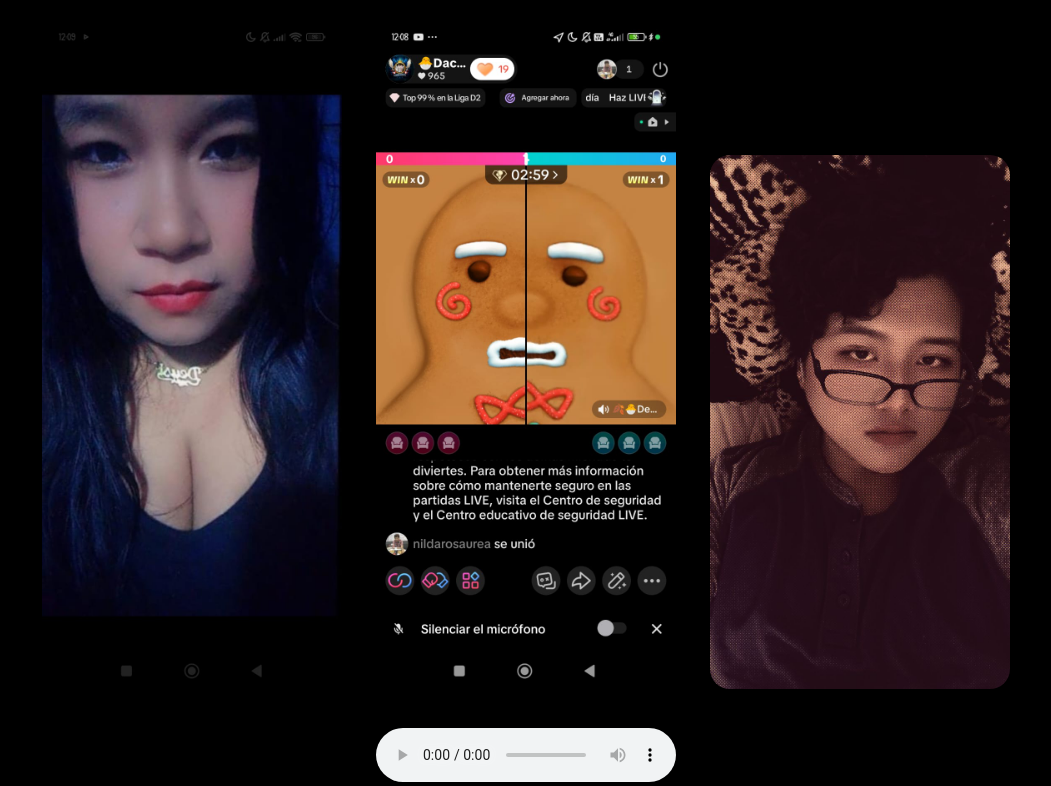
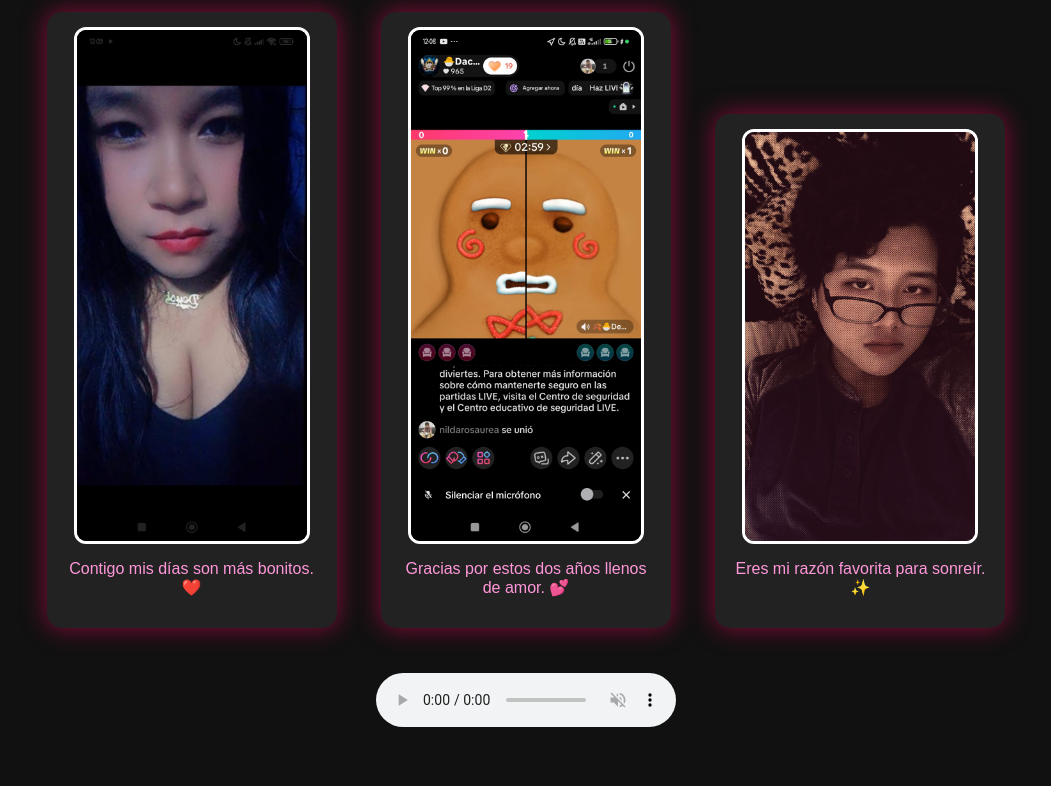
Before and after one commit to drackfaster134-jpg/amor, a plain HTML site: page love.html in a window 1280 px wide. Shown: the part 94-880 px from the top of the page, without its empty margins (114-1165 px from the left). After the commit the page ends 825 px from the top, so only its background shows below. Drawn offline with Linux system fonts and the light colour scheme.

Commit message:
Update love.html

```diff
--- a/love.html
+++ b/love.html
@@ -2,47 +2,81 @@
 <html lang="es">
 <head>
     <meta charset="UTF-8">
-    <title>Para ti ❤️</title>
+    <title>Para ti mi amor ❤️</title>
+
     <style>
         body {
             margin: 0;
-            background: black;
+            background: #111;
             color: white;
+            font-family: "Arial", sans-serif;
             text-align: center;
-            font-family: Arial;
         }
 
-        .contenedor {
-            padding-top: 20px;
+        h1 {
+            margin-top: 20px;
+            font-size: 2.2rem;
         }
 
-        img {
-            width: 300px;
-            height: auto;
-            border-radius: 20px;
-            margin: 15px;
+        .foto-box {
+            display: inline-block;
+            background: #222;
+            padding: 15px;
+            margin: 20px;
+            border-radius: 15px;
+            width: 260px;
+            box-shadow: 0 0 25px rgba(255, 0, 100, 0.5);
+            animation: aparecer 1s ease;
+        }
+
+        @keyframes aparecer {
+            from { opacity: 0; transform: scale(0.8); }
+            to { opacity: 1; transform: scale(1); }
+        }
+
+        .foto-box img {
+            width: 230px;
+            border-radius: 12px;
+            border: 3px solid white;
+        }
+
+        .mensaje {
+            margin-top: 12px;
+            font-size: 1rem;
+            color: #ff97d9;
         }
 
         audio {
-            margin-top: 20px;
+            margin-top: 25px;
         }
     </style>
 </head>
+
 <body>
 
-    <div class="contenedor">
-        <h1>❤️ Para ti mi amor ❤️</h1>
+    <h1>❤️ Para ti, mi amor ❤️</h1>
 
-        <!-- Aquí van tus 3 fotos -->
+    <!-- FOTO 1 -->
+    <div class="foto-box">
         <img src="1.jpeg" alt="foto1">
+        <p class="mensaje">Contigo mis días son más bonitos. ❤️</p>
+    </div>
+
+    <!-- FOTO 2 -->
+    <div class="foto-box">
         <img src="2.jpeg" alt="foto2">
+        <p class="mensaje">Gracias por estos dos años llenos de amor. 💕</p>
+    </div>
+
+    <!-- FOTO 3 -->
+    <div class="foto-box">
         <img src="3.jpeg" alt="foto3">
+        <p class="mensaje">Eres mi razón favorita para sonreír. ✨</p>
+    </div>
 
-        <!-- Música -->
-        <audio controls autoplay>
-            <source src="musica.mp3" type="audio/mpeg">
-        </audio>
-    </div>
+    <audio controls autoplay muted onplay="this.muted=false">
+        <source src="musica.mp3" type="audio/mpeg">
+    </audio>
 
 </body>
 </html>
```
